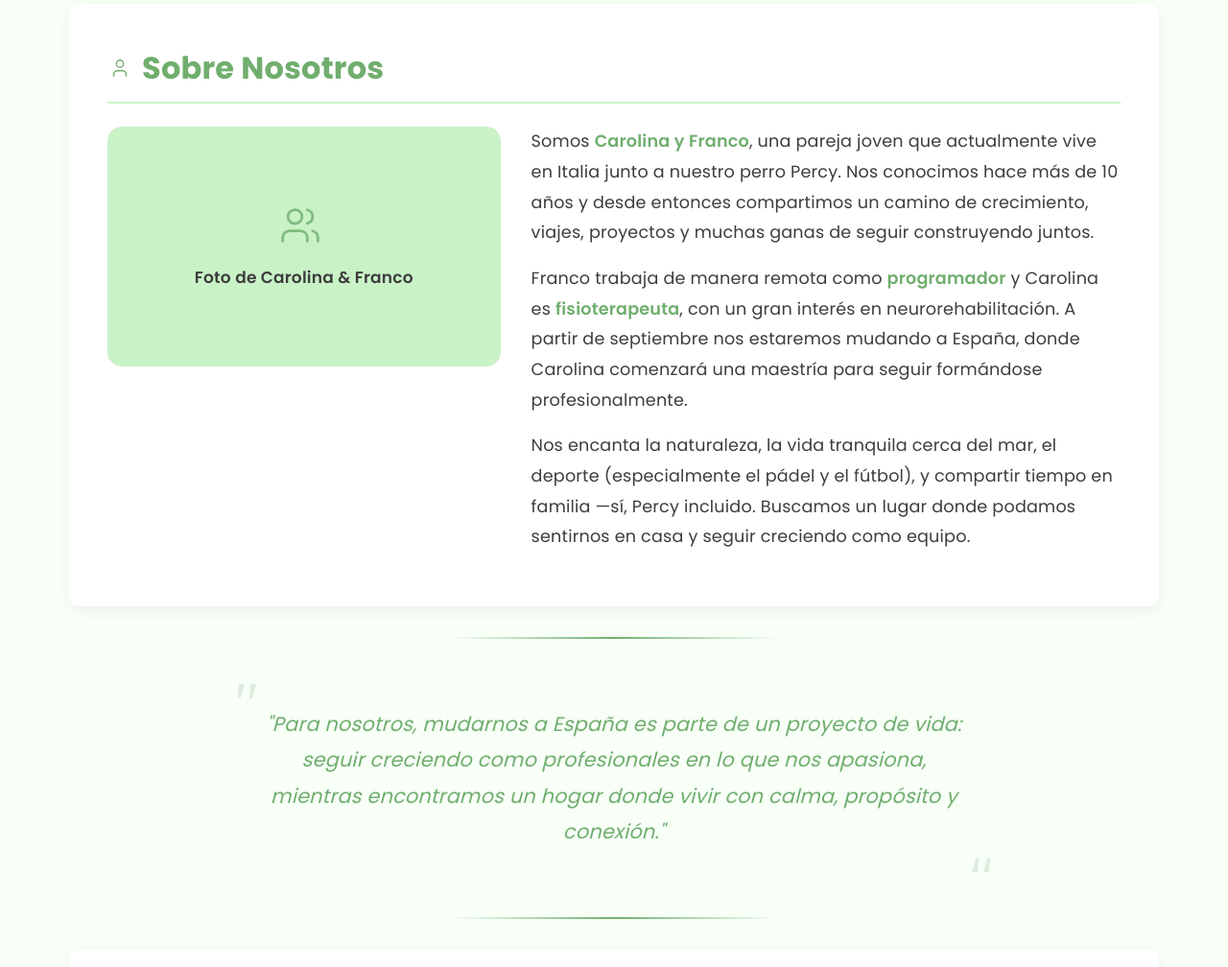
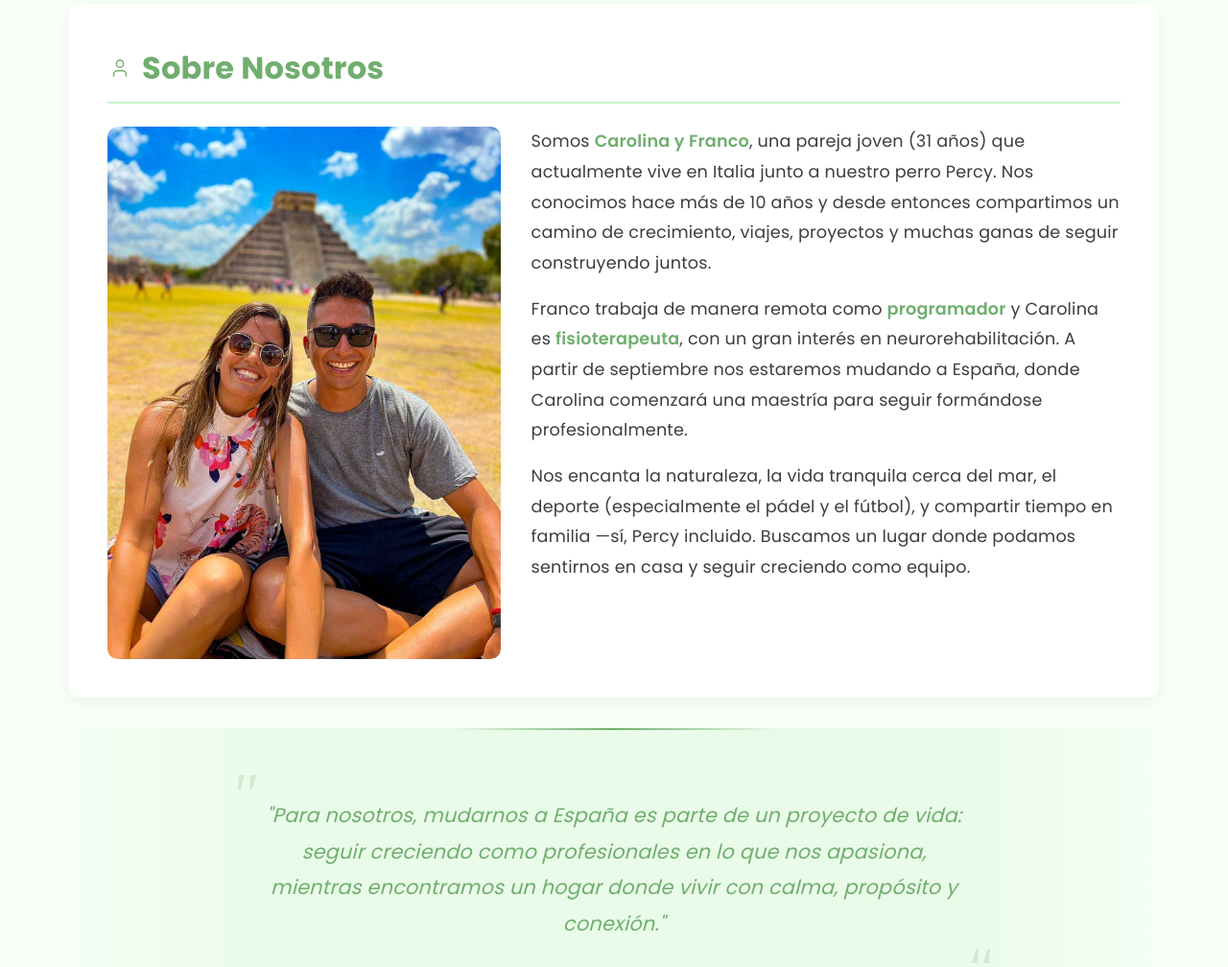
Before and after one commit to frankko93/caroyfran, a plain HTML site: page index.html in a window 1280 px wide. Shown: the part 700-1708 px from the top of the page at 96% size. Drawn offline with nearby package versions, Linux system fonts and the light colour scheme.

Commit message:
Add files via upload

```diff
--- a/css/styles.css
+++ b/css/styles.css
@@ -178,6 +178,10 @@ ul {
 
 .modern-header nav a.active {
     background-color: var(--color-primary);
+    color: white;
+}
+
+.modern-header nav a.active [data-lucide] {
     color: white;
 }
 
@@ -408,6 +412,8 @@ footer p {
     padding: 3rem 0;
     margin: 2rem 0;
     text-align: center;
+    background: linear-gradient(to right, rgba(201, 242, 199, 0.05), rgba(201, 242, 199, 0.3) 20%, rgba(201, 242, 199, 0.3) 80%, rgba(201, 242, 199, 0.05) 100%);
+    border-radius: 8px;
 }
 
 .central-quote-container::before,
--- a/index.html
+++ b/index.html
@@ -50,13 +50,13 @@
             <h2><i data-lucide="user"></i> Sobre Nosotros</h2>
             <div class="content-container">
                 <div class="text-content">
-                    <p>Somos <strong>Carolina y Franco</strong>, una pareja joven que actualmente vive en Italia junto a nuestro perro Percy. Nos conocimos hace más de 10 años y desde entonces compartimos un camino de crecimiento, viajes, proyectos y muchas ganas de seguir construyendo juntos.</p>
+                    <p>Somos <strong>Carolina y Franco</strong>, una pareja joven (31 años) que actualmente vive en Italia junto a nuestro perro Percy. Nos conocimos hace más de 10 años y desde entonces compartimos un camino de crecimiento, viajes, proyectos y muchas ganas de seguir construyendo juntos.</p>
                     <p>Franco trabaja de manera remota como <strong>programador</strong> y Carolina es <strong>fisioterapeuta</strong>, con un gran interés en neurorehabilitación. A partir de septiembre nos estaremos mudando a España, donde Carolina comenzará una maestría para seguir formándose profesionalmente.</p>
                     <p>Nos encanta la naturaleza, la vida tranquila cerca del mar, el deporte (especialmente el pádel y el fútbol), y compartir tiempo en familia —sí, Percy incluido. Buscamos un lugar donde podamos sentirnos en casa y seguir creciendo como equipo.</p>
                 </div>
                 <!-- Aquí puedes agregar una foto de ustedes -->
                 <div class="image-container">
-                    <!-- <img src="img/nosotros.jpg" alt="Carolina y Franco"> -->
+                    <img src="img/nosotros.jpg" alt="Carolina y Franco">
                 </div>
             </div>
         </section>
@@ -118,7 +118,7 @@
                     <p>Encontrar un hogar donde Percy también sea bienvenido es clave para nosotros, porque es parte de nuestro equilibrio y nuestro equipo.</p>
                 </div>
                 <div class="image-container">
-                    <!-- <img src="img/percy.jpg" alt="Percy, nuestro perro"> -->
+                    <img src="img/percy.jpg" alt="Percy, nuestro perro">
                 </div>
             </div>
         </section>
```
Also changed, not shown: img/hero.jpg (added), img/nosotros.jpg (added), img/percy.jpg (added).
